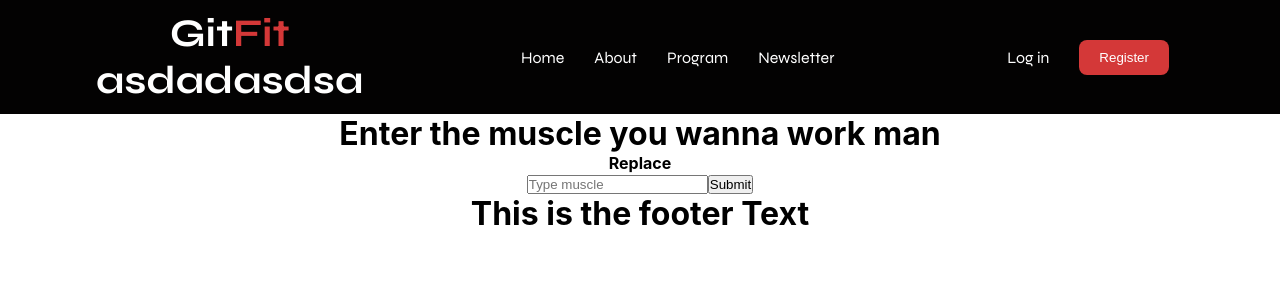
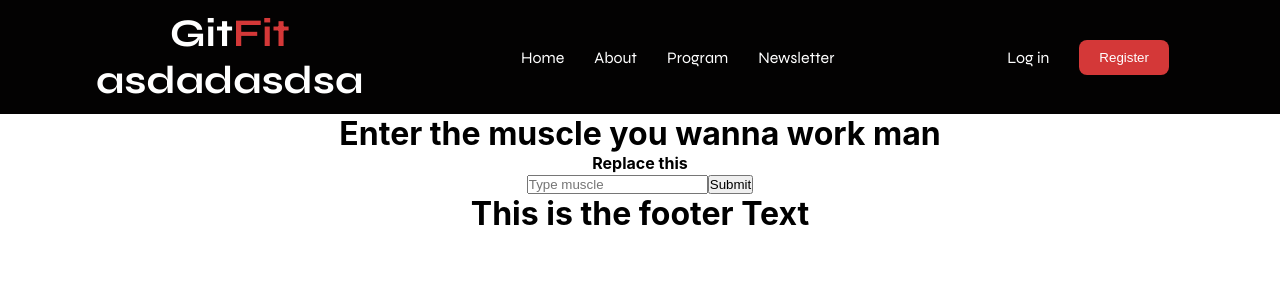
Before and after one commit to adamlarue19/Project-3, a React (Create React App) app in the folder client/: page /workouts in a window 1280 px wide. Shown: the top 300 px of the page. Built offline with nearby package versions, Linux system fonts and the light colour scheme.

Commit message:
api update

```diff
--- a/client/src/pages/Test.js
+++ b/client/src/pages/Test.js
@@ -19,11 +19,11 @@ const SearchForm = () => {
   // submit form
   const handleFormSubmit = async (event) => {
     event.preventDefault();
-    console.log(formState);
+    console.log(formState+"line 22");
 
     const data = await apiCall(formState.muscle);
     setResults(data)
-    console.log(results);
+    console.log(results+"line 26");
 // data right here
     // clear form values
     setFormState({
@@ -35,7 +35,7 @@ const SearchForm = () => {
 
     <div className="col-12 col-lg-10">
         <div className="card">
-          <h4 className="card-header bg-dark text-light p-2">Replace </h4>
+          <h4 className="card-header bg-dark text-light p-2">Replace this </h4>
           <div className="card-body">
 
               <form onSubmit={handleFormSubmit}>
@@ -56,7 +56,16 @@ const SearchForm = () => {
                   Submit
                 </button>
               </form>
-{results.map((exercise) => JSON.stringify(exercise))}
+<div>{
+results?.map((data) => <li>{data.name}</li>)
+
+/* {results&&results?.map((data) => {
+    <div>
+       <li><strong>Name:</strong> {data.name}</li>
+      <h3>THIS IS TEST SEE IF THIS SHOWS</h3>
+    </div>
+
+})} */}</div>
           </div>
         </div>
       </div>
--- a/client/src/pages/Workout.js
+++ b/client/src/pages/Workout.js
@@ -3,8 +3,6 @@ import SearchForm from './Test';
 
 
 const Workouts = () => {
-	let muscle="biceps"
-
 
 
 return (
```
